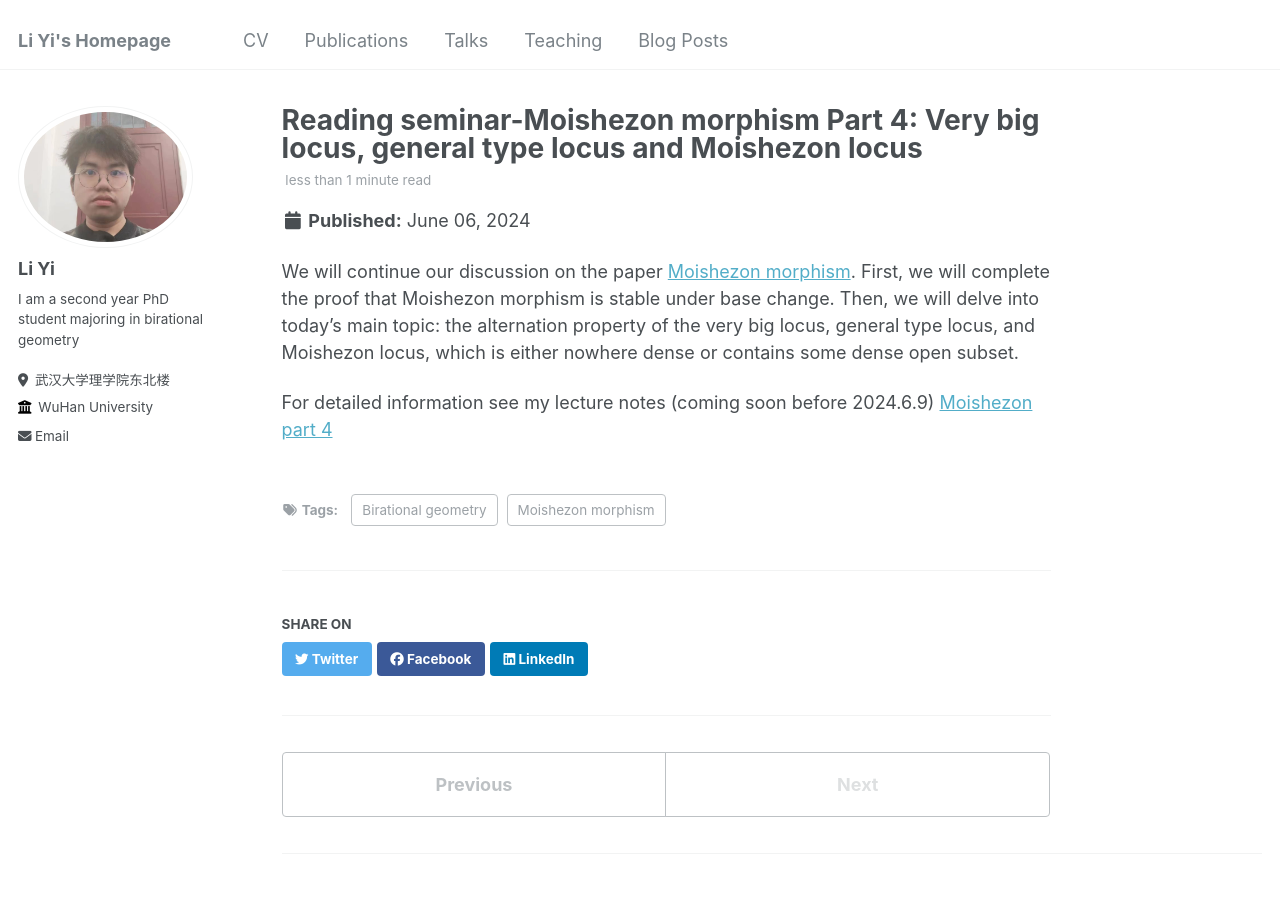
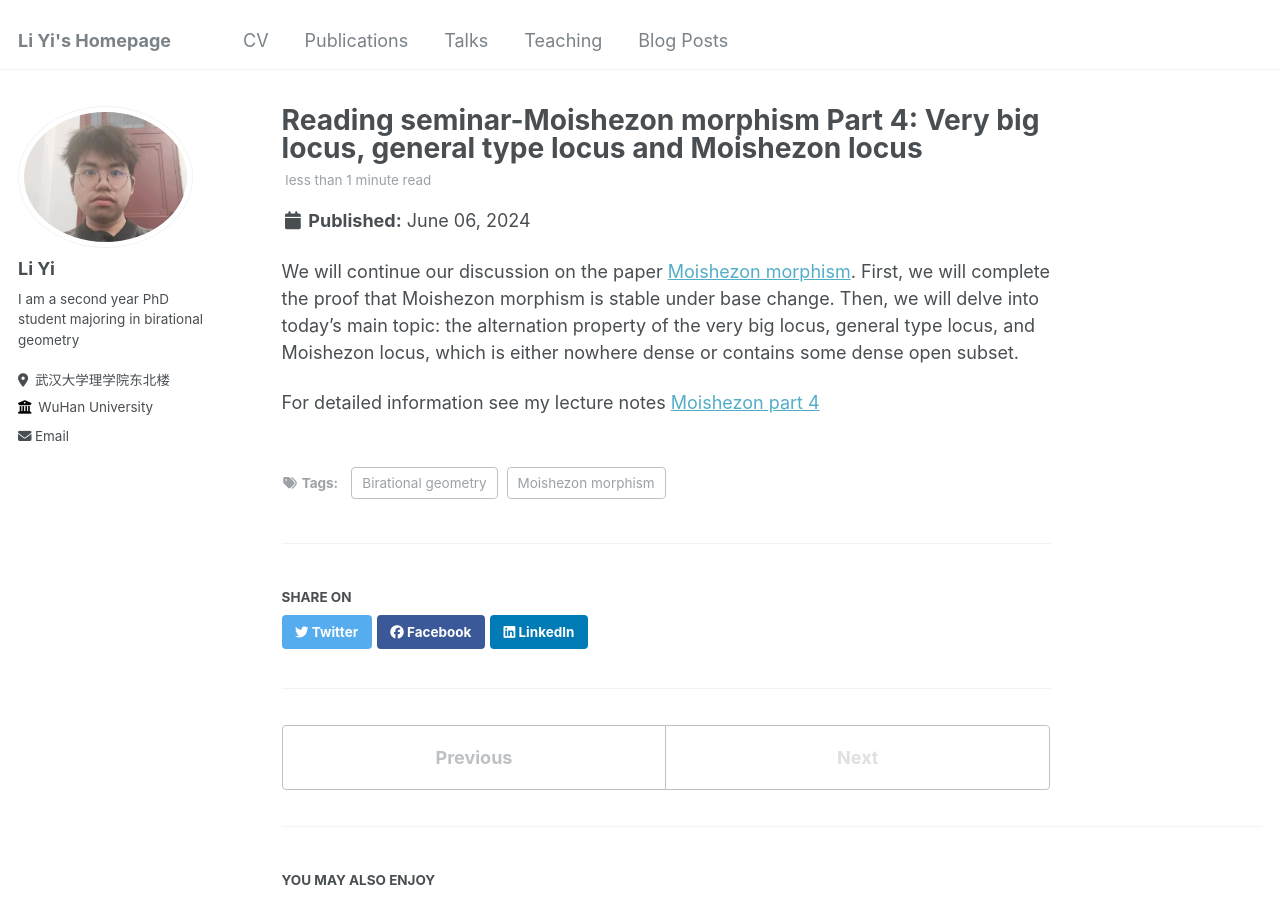
Before and after one commit to YiLimath/YiLimath.github.io, a Jekyll site: the page built from _posts/2024-06-7-blog-post-1.md, in a window 1280 px wide and 900 px high. Built offline with Jekyll 4.4.1, drawn with Linux system fonts in a browser that asks for light colours.

Commit message:
Update 2024-06-7-blog-post-1.md

```diff
--- a/_posts/2024-06-7-blog-post-1.md
+++ b/_posts/2024-06-7-blog-post-1.md
@@ -9,4 +9,4 @@ tags:
 
 We will continue our discussion on the paper [Moishezon morphism](https://www.intlpress.com/site/pub/pages/journals/items/pamq/content/vols/0018/0004/a011/index.php?mode=ns). First, we will complete the proof that Moishezon morphism is stable under base change. Then, we will delve into today's main topic: the alternation property of the very big locus, general type locus, and Moishezon locus, which is either nowhere dense or contains some dense open subset.
 
-For detailed information see my lecture notes (coming soon before 2024.6.9) [Moishezon part 4](https://yilimath.github.io/files/Moishezon/Moishezon4.pdf)
+For detailed information see my lecture notes [Moishezon part 4](https://yilimath.github.io/files/Moishezon/Moishezon4.pdf)
```
